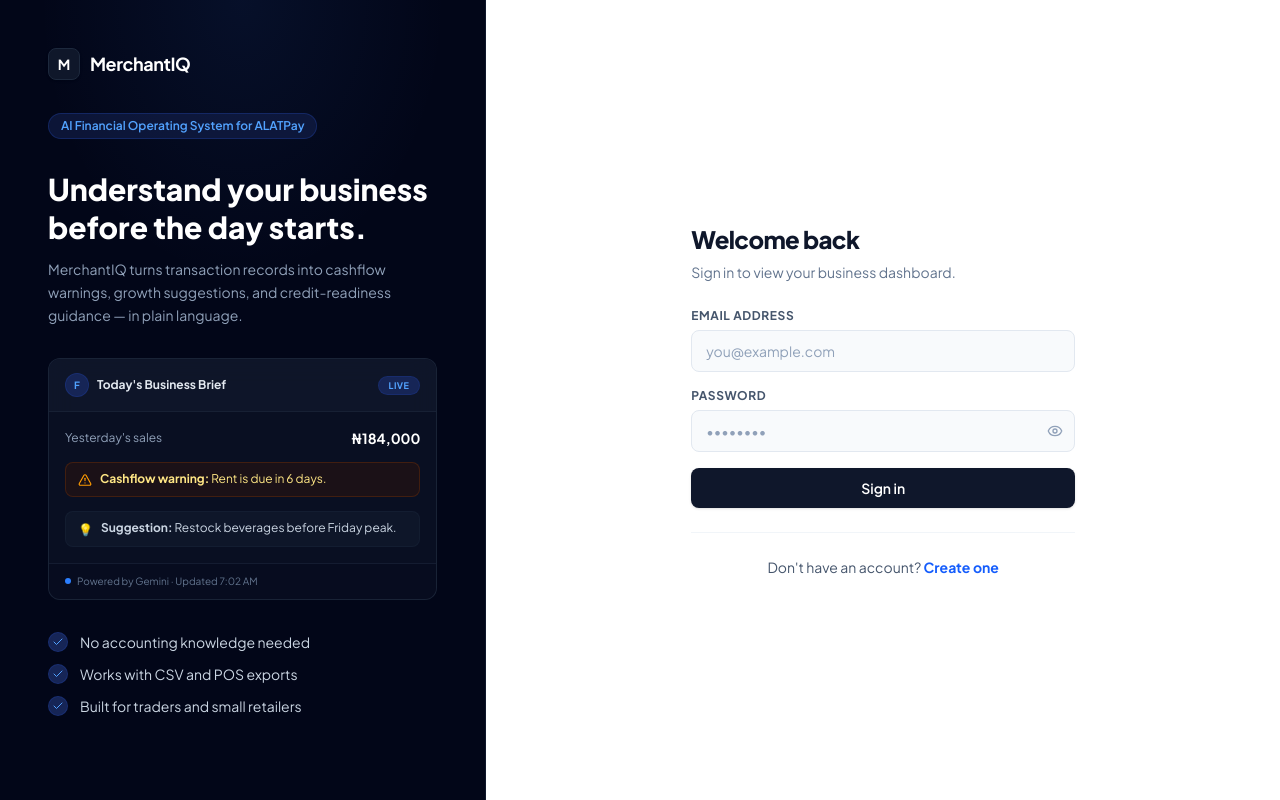
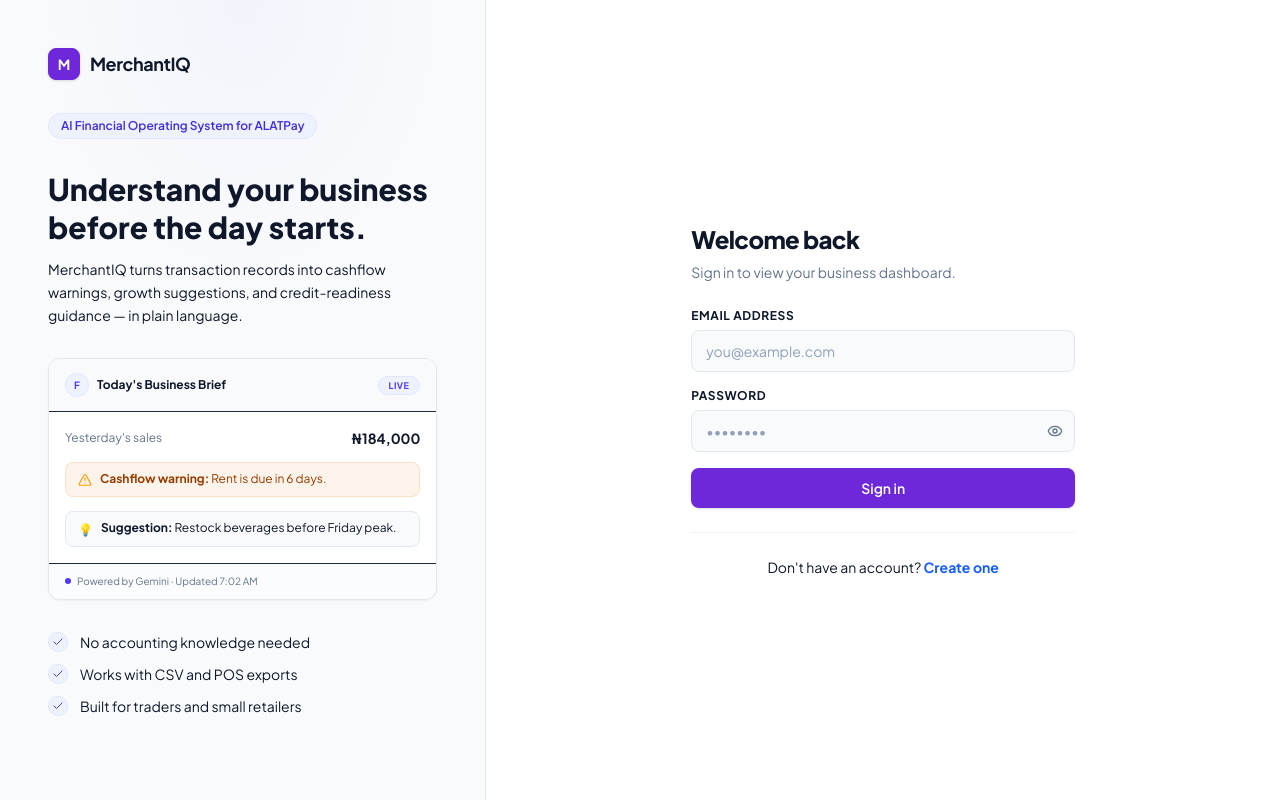
Before and after one commit to o1-spec/merchant-iq-wema, a Next.js app: page /login in a window 1280 px wide. Built offline with nearby package versions, Linux system fonts and the light colour scheme.

Commit message:
refactor: migrate authentication left panel and global theme from dark mode to a light theme with indigo accents

```diff
--- a/src/app/globals.css
+++ b/src/app/globals.css
@@ -1,21 +1,21 @@
 @import "tailwindcss";
 
 :root {
-  /* THEME CONFIGURATION - Update these values to change the visual theme of the app */
-  --primary: #0f172a;          /* Brand primary color (Dark Slate-900) */
-  --primary-hover: #1e293b;    /* Hover state for primary buttons (Slate-800) */
-  --primary-light: #f1f5f9;    /* Accent highlight background (Slate-100) */
+  /* THEME CONFIGURATION - Wema Bank / ALAT Royal Purple Light Theme */
+  --primary: #6d28d9;          /* Brand primary color (Wema Purple-700) */
+  --primary-hover: #5b21b6;    /* Hover state for primary buttons (Purple-800) */
+  --primary-light: #f5f3ff;    /* Accent highlight background (Purple-50) */
   --primary-foreground: #ffffff;
 
-  --background: #f1f5f9;       /* Body page background (light gray slate-100) */
-  --foreground: #0f172a;       /* Base text color (dark slate-900) */
+  --background: #f8fafc;       /* Body page background (Slate-50) */
+  --foreground: #0f172a;       /* Base text color (Slate-900) */
 
-  --card: #ffffff;             /* Card and panel background */
-  --card-foreground: #1e293b;  /* Card text */
-  --card-border: #f1f5f9;      /* Super-light borders for clean cards (slate-100) */
-  --border: #e2e8f0;           /* Standard divider border (slate-200) */
+  --card: #ffffff;             /* Card and panel background (Pure White) */
+  --card-foreground: #1e293b;  /* Card text (Slate-800) */
+  --card-border: #e2e8f0;      /* Clean slate-200 borders */
+  --border: #cbd5e1;           /* Standard divider border (slate-300) */
 
-  --muted: #f8fafc;            /* Disabled or secondary background */
+  --muted: #f1f5f9;            /* Disabled or secondary background */
   --muted-foreground: #64748b;  /* Muted metadata text (slate-500) */
 
   --font-sans: "Plus Jakarta Sans", system-ui, -apple-system, BlinkMacSystemFont, "Segoe UI", Roboto, "Helvetica Neue", Arial, sans-serif;
@@ -49,3 +49,154 @@
   -webkit-font-smoothing: antialiased;
   -moz-osx-font-smoothing: grayscale;
 }
+
+/* ==========================================
+   Premium Light-Fintech Theme Global Overrides
+   ========================================== */
+
+body {
+  background-color: var(--background) !important;
+  color: var(--foreground) !important;
+}
+
+/* Unify all primary button and active nav backgrounds to brand purple */
+.bg-primary,
+.bg-slate-900,
+.bg-slate-950 {
+  background-color: var(--primary) !important;
+  color: var(--primary-foreground) !important;
+  border-color: var(--primary) !important;
+}
+
+.hover\:bg-primary-hover:hover,
+.hover\:bg-slate-800:hover,
+.hover\:bg-slate-950:hover {
+  background-color: var(--primary-hover) !important;
+  border-color: var(--primary-hover) !important;
+}
+
+/* Force clean white card and modal surfaces */
+.bg-white,
+.bg-card {
+  background-color: var(--card) !important;
+  color: var(--card-foreground) !important;
+  border-color: var(--card-border) !important;
+}
+
+/* Force light gray page frames */
+.bg-slate-50 {
+  background-color: var(--background) !important;
+}
+
+.bg-slate-100 {
+  background-color: var(--muted) !important;
+}
+
+/* Inputs, Textareas, and Dropdown styling */
+input, textarea, select {
+  background-color: #ffffff !important;
+  color: #0f172a !important;
+  border-color: #cbd5e1 !important;
+}
+
+input:focus, textarea:focus, select:focus {
+  border-color: var(--primary) !important;
+  outline: none !important;
+}
+
+/* Base text overrides */
+.text-slate-900,
+.text-slate-800,
+.text-slate-750,
+.text-slate-700,
+.text-slate-655,
+.text-slate-600 {
+  color: #0f172a !important;
+}
+
+.text-slate-500,
+.text-slate-400 {
+  color: #64748b !important;
+}
+
+.text-slate-300 {
+  color: #94a3b8 !important;
+}
+
+/* Background hover overrides */
+.hover\:bg-slate-50:hover {
+  background-color: #f1f5f9 !important;
+}
+
+.hover\:bg-slate-100:hover {
+  background-color: #e2e8f0 !important;
+}
+
+/* Divider lines */
+.border-slate-100,
+.border-slate-200,
+.border-slate-300,
+.border-card-border {
+  border-color: #e2e8f0 !important;
+}
+
+/* Navigation items active and hover overrides */
+.hover\:text-slate-900:hover {
+  color: #0f172a !important;
+}
+
+/* Sidebar styling mapping */
+aside.z-20, aside.z-50, .md\:w-20 {
+  background-color: #ffffff !important;
+  border-right-color: #e2e8f0 !important;
+}
+
+/* Header bar styling mapping */
+header {
+  background-color: #ffffff !important;
+  border-bottom-color: #e2e8f0 !important;
+}
+
+/* Primary texts */
+.text-primary {
+  color: var(--primary) !important;
+}
+
+.bg-primary-light {
+  background-color: var(--primary-light) !important;
+  color: var(--primary) !important;
+}
+
+/* Dynamic status elements overrides */
+.text-emerald-600,
+.text-emerald-700 {
+  color: #059669 !important;
+}
+
+.text-rose-600,
+.text-rose-700 {
+  color: #dc2626 !important;
+}
+
+.bg-emerald-50 {
+  background-color: rgba(5, 150, 105, 0.08) !important;
+  color: #059669 !important;
+  border-color: rgba(5, 150, 105, 0.15) !important;
+}
+
+.bg-rose-50 {
+  background-color: rgba(220, 38, 38, 0.08) !important;
+  color: #dc2626 !important;
+  border-color: rgba(220, 38, 38, 0.15) !important;
+}
+
+.bg-amber-50 {
+  background-color: rgba(217, 119, 6, 0.08) !important;
+  color: #d97706 !important;
+  border-color: rgba(217, 119, 6, 0.15) !important;
+}
+
+/* Dashboard summary widgets overrides */
+.bg-primary\/5 {
+  background-color: rgba(109, 40, 217, 0.08) !important;
+}
--- a/src/app/login/page.tsx
+++ b/src/app/login/page.tsx
@@ -109,9 +109,9 @@
     <div className="min-h-screen bg-slate-50 flex flex-col lg:flex-row">
 
       {/* Left side brand brief section (40% width) */}
-      <aside className="hidden lg:flex flex-col justify-between w-full lg:w-[42%] xl:w-[38%] shrink-0 bg-slate-950 border-r border-slate-900 px-12 py-12 relative overflow-hidden">
+      <aside className="hidden lg:flex flex-col justify-between w-full lg:w-[42%] xl:w-[38%] shrink-0 bg-slate-50 border-r border-slate-200 px-12 py-12 relative overflow-hidden">
         {/* Decorative backdrop mesh */}
-        <div className="absolute inset-0 pointer-events-none bg-[radial-gradient(ellipse_60%_50%_at_50%_0%,rgba(59,130,246,0.08)_0%,transparent_70%)]" />
+        <div className="absolute inset-0 pointer-events-none bg-[radial-gradient(ellipse_60%_50%_at_50%_0%,rgba(99,102,241,0.04)_0%,transparent_70%)]" />
         <div className="relative z-10 h-full flex flex-col justify-between">
           <AuthLeftPanel />
         </div>
--- a/src/app/register/page.tsx
+++ b/src/app/register/page.tsx
@@ -154,9 +154,9 @@
     <div className="min-h-screen bg-slate-50 flex flex-col lg:flex-row">
 
       {/* Left side brand brief section (40% width) */}
-      <aside className="hidden lg:flex flex-col justify-between w-full lg:w-[42%] xl:w-[38%] shrink-0 bg-slate-950 border-r border-slate-900 px-12 py-12 relative overflow-hidden">
+      <aside className="hidden lg:flex flex-col justify-between w-full lg:w-[42%] xl:w-[38%] shrink-0 bg-slate-50 border-r border-slate-200 px-12 py-12 relative overflow-hidden">
         {/* Decorative backdrop mesh */}
-        <div className="absolute inset-0 pointer-events-none bg-[radial-gradient(ellipse_60%_50%_at_50%_0%,rgba(59,130,246,0.08)_0%,transparent_70%)]" />
+        <div className="absolute inset-0 pointer-events-none bg-[radial-gradient(ellipse_60%_50%_at_50%_0%,rgba(99,102,241,0.04)_0%,transparent_70%)]" />
         <div className="relative z-10 h-full flex flex-col justify-between">
           <AuthLeftPanel />
         </div>
--- a/src/components/auth/AuthLeftPanel.tsx
+++ b/src/components/auth/AuthLeftPanel.tsx
@@ -9,86 +9,86 @@
 
 export function AuthLeftPanel() {
   return (
-    <div className="flex flex-col justify-between h-full min-h-[500px] text-white">
+    <div className="flex flex-col justify-between h-full min-h-[500px] text-slate-800">
 
       <div className="space-y-8">
 
         {/* Integrated Logo */}
         <div>
           <Link href="/" className="inline-flex items-center gap-2.5 hover:opacity-90 transition-opacity">
-            <div className="w-8 h-8 rounded-lg bg-primary flex items-center justify-center shrink-0 shadow-sm border border-slate-800">
+            <div className="w-8 h-8 rounded-lg bg-primary flex items-center justify-center shrink-0 shadow-sm border border-indigo-100">
               <span className="text-white font-bold text-sm">M</span>
             </div>
-            <span className="font-bold text-white text-lg tracking-tight">MerchantIQ</span>
+            <span className="font-bold text-slate-900 text-lg tracking-tight">MerchantIQ</span>
           </Link>
         </div>
 
         {/* Highlight Badge */}
         <div>
-          <span className="inline-block text-xs font-semibold text-blue-400 bg-blue-950/50 border border-blue-900/50 px-3 py-1 rounded-full">
+          <span className="inline-block text-xs font-semibold text-indigo-700 bg-indigo-50 border border-indigo-100 px-3 py-1 rounded-full">
             AI Financial Operating System for ALATPay
           </span>
         </div>
 
         {/* Pitch Headline */}
         <div className="space-y-3">
-          <h2 className="text-3xl font-extrabold text-white leading-tight">
+          <h2 className="text-3xl font-extrabold text-slate-900 leading-tight">
             Understand your business before the day starts.
           </h2>
-          <p className="text-slate-400 text-sm leading-relaxed">
+          <p className="text-slate-650 text-sm leading-relaxed">
             MerchantIQ turns transaction records into cashflow warnings, growth suggestions,
             and credit-readiness guidance — in plain language.
           </p>
         </div>
 
-        {/* Glassmorphism Brief Preview Card */}
-        <div className="bg-slate-900/60 border border-slate-800/80 rounded-xl overflow-hidden backdrop-blur-md">
+        {/* Clean Light-Mode Brief Preview Card */}
+        <div className="bg-white border border-slate-200 rounded-xl overflow-hidden shadow-xs">
 
-          <div className="bg-slate-900/80 border-b border-slate-800/60 px-4 py-3.5 flex items-center justify-between">
+          <div className="bg-slate-50 border-b border-slate-150 px-4 py-3.5 flex items-center justify-between">
             <div className="flex items-center gap-2">
-              <div className="w-6 h-6 rounded-full bg-blue-950 text-blue-400 border border-blue-900/50 flex items-center justify-center font-bold text-[10px]">
+              <div className="w-6 h-6 rounded-full bg-indigo-50 text-indigo-600 border border-indigo-100 flex items-center justify-center font-bold text-[10px]">
                 F
               </div>
-              <span className="text-xs font-bold text-slate-200">Today&apos;s Business Brief</span>
+              <span className="text-xs font-bold text-slate-800">Today&apos;s Business Brief</span>
             </div>
-            <span className="text-[9px] font-bold text-blue-400 bg-blue-950 border border-blue-900/40 px-2.5 py-0.5 rounded-full uppercase tracking-wider">
+            <span className="text-[9px] font-bold text-indigo-600 bg-indigo-50 border border-indigo-100 px-2.5 py-0.5 rounded-full uppercase tracking-wider">
               Live
             </span>
           </div>
 
           <div className="px-4 py-4 space-y-3.5 text-xs">
             <div className="flex items-center justify-between">
-              <span className="text-slate-400">Yesterday&apos;s sales</span>
-              <span className="font-bold text-white text-sm">₦184,000</span>
+              <span className="text-slate-500">Yesterday&apos;s sales</span>
+              <span className="font-bold text-slate-900 text-sm">₦184,000</span>
             </div>
 
-            <div className="flex items-start gap-2 bg-amber-950/30 border border-amber-900/40 rounded-lg px-3 py-2">
+            <div className="flex items-start gap-2 bg-amber-50 border border-amber-100 rounded-lg px-3 py-2">
               <AlertTriangle className="w-3.5 h-3.5 text-amber-500 shrink-0 mt-0.5" />
-              <span className="text-amber-200 text-xs leading-snug">
+              <span className="text-amber-800 text-xs leading-snug">
                 <strong>Cashflow warning:</strong> Rent is due in 6 days.
               </span>
             </div>
 
-            <div className="flex items-start gap-2 bg-slate-800/30 border border-slate-800/40 rounded-lg px-3 py-2">
-              <span className="text-slate-400 text-xs mt-0.5">💡</span>
-              <span className="text-slate-300 text-xs leading-snug">
+            <div className="flex items-start gap-2 bg-slate-50 border border-slate-200 rounded-lg px-3 py-2">
+              <span className="text-slate-500 text-xs mt-0.5">💡</span>
+              <span className="text-slate-700 text-xs leading-snug">
                 <strong>Suggestion:</strong> Restock beverages before Friday peak.
               </span>
             </div>
           </div>
 
-          <div className="border-t border-slate-800/60 px-4 py-2.5 flex items-center gap-1.5 bg-slate-950/20">
-            <div className="w-1.5 h-1.5 rounded-full bg-blue-500 animate-pulse" />
-            <span className="text-[10px] text-slate-500">Powered by Gemini · Updated 7:02 AM</span>
+          <div className="border-t border-slate-150 px-4 py-2.5 flex items-center gap-1.5 bg-slate-50/50">
+            <div className="w-1.5 h-1.5 rounded-full bg-indigo-600 animate-pulse" />
+            <span className="text-[10px] text-slate-400">Powered by Gemini · Updated 7:02 AM</span>
           </div>
         </div>
 
         {/* Bullet Points */}
         <ul className="space-y-3">
           {bullets.map((b) => (
-            <li key={b} className="flex items-center gap-3 text-sm text-slate-300">
-              <span className="w-5 h-5 rounded-full bg-blue-950 border border-blue-900/50 flex items-center justify-center shrink-0">
-                <Check className="w-3 h-3 text-blue-400" />
+            <li key={b} className="flex items-center gap-3 text-sm text-slate-700">
+              <span className="w-5 h-5 rounded-full bg-indigo-50 border border-indigo-100 flex items-center justify-center shrink-0">
+                <Check className="w-3 h-3 text-indigo-600" />
               </span>
               {b}
             </li>
```
